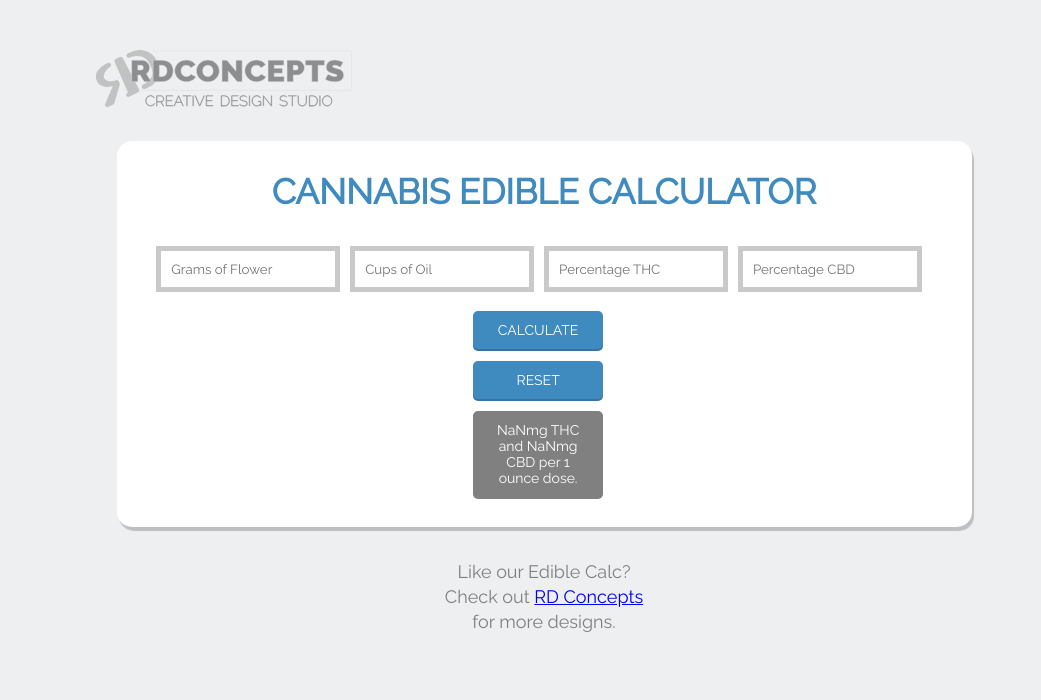
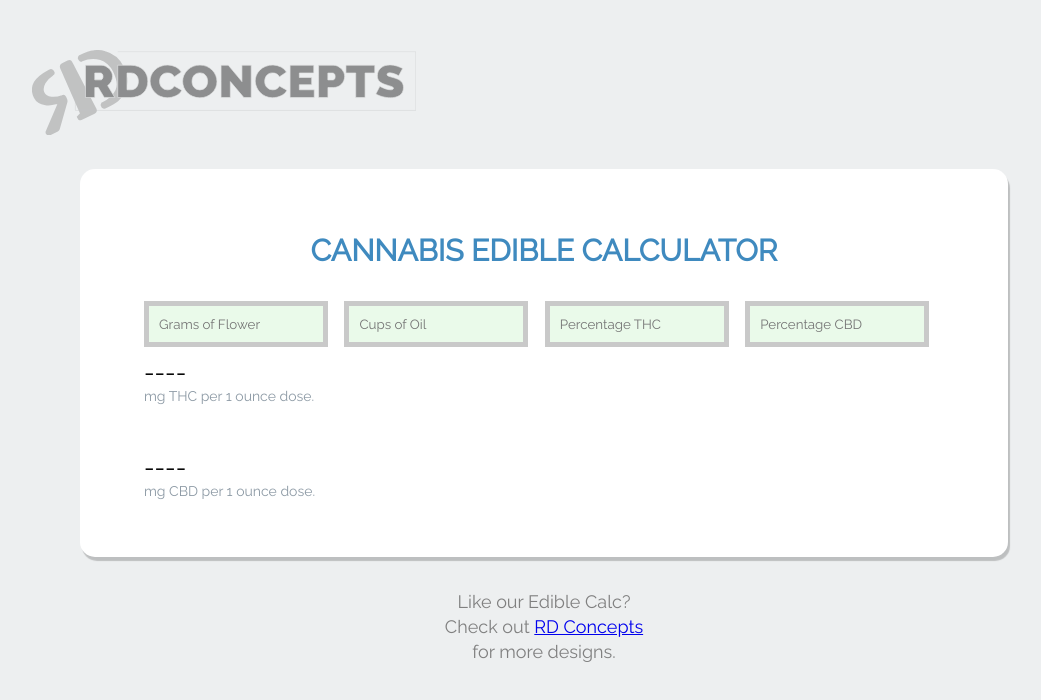
Before and after one commit to reedjustin503/Edible-Calc, a plain HTML site: page index.html in a window 1280 px wide. Shown: the whole page, without its empty margins (96-1137 px from the left). Drawn offline with Linux system fonts and the light colour scheme.

Commit message:
Add files via upload
Changed output field to HTML equation, no need for calculate or reset button, allowing for multiple iterations more quickly.

```diff
--- a/edibleCalc.js
+++ b/edibleCalc.js
@@ -9,7 +9,7 @@ function getNumbers () {
 
 function getAnswer() {
   getNumbers ();
-    var resultthc = ((flower * 1000) * (thc*.01)) / (cups * 8)
+    var resultthc = (((flower * 1000)*.90) * (thc*.01)) / (cups * 8)
     var resultcbd = ((flower * 1000) * (cbd*.01)) / (cups * 8)
       console.log(resultthc, resultcbd);
       function displayPercent () {
--- a/index.html
+++ b/index.html
@@ -4,12 +4,13 @@
   <meta charset="utf-8">
   <link rel="stylesheet" type="text/css" href="//fonts.googleapis.com/css?family=Raleway" />
   <link rel="stylesheet" href="main.css">
-  <title>Edible Calculator</title>
+  <title>RD Concepts | Edible Calculator</title>
  </head>
+
 <body class="site">
-
-  <!-- Logo above edible calculator -->
-    <a href="http://rdconcepts.design"><svg id="Layer_1" data-name="Layer 1" xmlns="http://www.w3.org/2000/svg" viewBox="0 0 569.6 126.8"><title>rdSiteLogo</title>
+<!-- Logo above edible calculator -->
+    <a href="http://rdconcepts.design">
+      <svg id="Layer_1" data-name="Layer 1" xmlns="http://www.w3.org/2000/svg" viewBox="0 0 569.6 126.8"><title>rdSiteLogo</title>
       <g class="bluelogo">
           <path class="bluepart" d="M109,9.7A38.3,38.3,0,0,0,92.4,8.5c-5.1.6-12.7,3.4-20.3,7a3.2,3.2,0,0,0-.9,2.2l0.9,1.8c0.2,0.4,1,1.3,1.5,1.1l0.8-.4a41,41,0,0,1,28.2-2.3c8.2,2.3,16.6,10.3,20.6,18.5s8.5,20.5,3.6,29.9c-6.2,11.7-15.2,16.4-20.6,19l-0.6.3a2.4,2.4,0,0,0-.4,2l0.9,1.8a3.1,3.1,0,0,0,2.3.7c7.7-3.7,14.8-7.1,18.4-10.4a40.4,40.4,0,0,0,10-13.5c5-11.2,3.4-23.3-2.1-34.8S120.5,12.8,109,9.7Z" transform="translate(-0.8 	-5.6)" fill="#07a5de" stroke="#07a5de" stroke-miterlimit="10" stroke-width="5"/>
           <path class="bluepart" d="M58.5,25L94.1,93.9a3,3,0,0,1-1.5,3.9l-19.5,9.4c-1.6.8-2.3-.5-3-2l4.8-5.1L44.8,31.6a3.1,3.1,0,0,1,1.6-4.1l8.1-3.9A3,3,0,0,1,58.5,25Z" transform="translate(-0.8 -5.6)" fill="#07a5de" stroke="#07a5de" stroke-miterlimit="10" stroke-width="5"/>
@@ -52,19 +53,21 @@
           <path class="tagline" d="M498.5,130.4V107.2h1.1v23.2h-1.1Z" transform="translate(-0.8 -5.6)" fill="#fff"/>
           <path class="tagline" d="M515.2,130.5a9.6,9.6,0,0,1-4.4-1,11.4,11.4,0,0,1-3.4-2.6,11.8,11.8,0,0,1-2.2-3.8,12.5,12.5,0,0,1-.8-4.3,12.1,12.1,0,0,1,.8-4.4,12.4,12.4,0,0,1,2.3-3.8,11,11,0,0,1,3.4-2.6,9.7,9.7,0,0,1,4.3-1,9.5,9.5,0,0,1,4.4,1,11.2,11.2,0,0,1,3.4,2.7,12.5,12.5,0,0,1,2.2,3.8,12.3,12.3,0,0,1-2.3,12.5,11.1,11.1,0,0,1-3.4,2.6A9.6,9.6,0,0,1,515.2,130.5Zm-9.7-11.8a11.4,11.4,0,0,0,.7,4,11,11,0,0,0,2,3.4,9.7,9.7,0,0,0,3.1,2.4,8.7,8.7,0,0,0,3.9.9,8.4,8.4,0,0,0,4-.9,10.1,10.1,0,0,0,3.1-2.4,10.9,10.9,0,0,0,2-3.4,11.5,11.5,0,0,0,.7-3.9,11.4,11.4,0,0,0-2.8-7.4A9.8,9.8,0,0,0,519,109a8.5,8.5,0,0,0-3.8-.9,8.4,8.4,0,0,0-4,.9,10.1,10.1,0,0,0-3.1,2.4A11.5,11.5,0,0,0,505.5,118.8Z" transform="translate(-0.8 -5.6)" fill="#fff"/>
     </svg></a>
+<!-- End Logo-->
 
   <div class="container">
     <h1 id="title">Cannabis Edible calculator</h1>
-      <form id="form">
-        <input id="flower" type="number" placeholder="Grams of Flower">
-        <input id="cups" type="number" placeholder="Cups of Oil">
-        <input id="thc" type="number" placeholder="Percentage THC">
-        <input id="cbd" type="number" placeholder="Percentage CBD">
-          <g class="buttons">
-        <button id="button" type="button" onClick="getAnswer()">Calculate</button>
-        <button id="reset" type="reset" value="Reset">Reset</button>
-        <button id="button1"><script src="edibleCalc.js"></script></button>
-          </g>
+      <form id="outPut" oninput="x.value = ((parseInt(flower.value)*1000)*(parseInt(thc.value)*.01)*.88)/(parseInt(cups.value)*8);y.value = ((parseInt(flower.value)*1000)*(parseInt(cbd.value)*.01)*.88)/(parseInt(cups.value)*8)">
+        <g id="centerFields">
+          <input id="flower" class="flexItem" type="number" placeholder="Grams of Flower">
+          <input id="cups" class="flexItem" type="number" placeholder="Cups of Oil">
+          <input id="thc" class="flexItem" type="number" placeholder="Percentage THC">
+          <input id="cbd" class="flexItem" type="number" placeholder="Percentage CBD">
+        </g>
+      <br>
+        <output form="outPut" name="x" for="flower thc cups">----</output><p>mg THC per 1 ounce dose.</p>
+      <br>
+        <output form="outPut" name="y" for="flower cbd cups">----</output><p>mg CBD per 1 ounce dose.</p>
       </form>
   </div>
 
--- a/main.css
+++ b/main.css
@@ -1,7 +1,3 @@
-
-* {
-  margin: 0;
-}
 
 html,
 body,
@@ -24,19 +20,18 @@ section {
   font-size: 100%;
   vertical-align: baseline;
 }
+
 html,
 body {
   height: 100%;
 }
 
-/*.wrapper{
-    min-height: 100%;
-    height: auto !important;
-    height: 100%;
-    margin: 0 -4em;
-    justify-content:
-    flex: 1;
-}*/
+#outPut {
+  font-family: "Raleway", Raleway, Arial, sans-serif;
+  flex-grow: 1;
+  font-size: 2.5em;
+  margin-bottom: -3%;
+}
 
 .footer-inner {
   height: 4em;
@@ -54,12 +49,6 @@ body {
   color: grey;
 }
 
-.site {
-  display: column;
-  flex-direction: column;
-  min-height: 100vh;
-}
-
 .push {
   flex-grow: 1;
   text-align: center;
@@ -72,10 +61,10 @@ body {
 #title {
   padding-top: -5%;
   margin-bottom: 4%;
+  font-size: 3em;
 }
 
 #Layer_1 {
-  flex:.25;
   max-width: 30%;
   opacity: .4;
   margin-left: 10%;
@@ -83,14 +72,15 @@ body {
 }
 
 .container {
+  /*display: flex;*/
+  flex-direction: column;
+  align-items: center;
   font-family: "Raleway", Raleway, Arial, sans-serif;
-  /*box-sizing: border-box;*/
-  flex: 4;
   width: 70%;
-  max-width: 825px;
+  max-width: 800px;
   background: white;
-  padding: 30px 15px;
-  margin: 5% auto 10%;
+  padding: 5% 5%;
+  margin: 5% auto;
   overflow: hidden;
   border-radius: 15px;
   -webkit-box-shadow: 2px 4px 1px 0 rgba(0, 0, 0, 0.2);
@@ -99,6 +89,73 @@ body {
   margin-bottom: 2.5%;
 }
 
+
+/*   Green Background color for input fields    */
+.flexItem {
+  background-color: rgba(50,205,50, 0.1);(50,205,50);
+}
+
+#form {
+  display: flex;
+  flex-direction: column;
+  align-items: stretch;
+  margin-left: 5%;
+  margin-right: 5%;
+}
+
+#flower,
+#cups,
+#thc,
+#cbd {
+  font-family: "Raleway", Raleway, Arial, sans-serif;
+  margin: 0px 10px 10px 0px;
+  padding: 10px;
+  border: solid 5px #c9c9c9;
+  transition: border 0.3s;
+  box-sizing: border-box;
+  flex-grow: 1;
+  width: 100%;
+}
+
+
+ul {
+  list-style: none;
+}
+
+body {
+  background: #edeff0;
+  padding: 50px 0 0;
+  font-family: "Raleway", Raleway, Arial, sans-serif;
+  font-size: 62.5%;
+}
+
+h1 {
+  font-weight: 800;
+  font-size: 35px;
+  text-align: center;
+  color: #3f8abf;
+  font-family: 'Raleway',sans-serif;
+  line-height: 72px;
+  margin: 0 0 32px;
+  text-transform: uppercase;
+  margin-bottom: 16px;
+  line-height: 1.2;
+  text-transform: uppercase;
+}
+
+p {
+  font-family: "Raleway", Raleway, Arial, sans-serif;
+	font-size: 14px;
+	font-style: normal;
+	font-variant: normal;
+	font-weight: 400;
+	line-height: 23px;
+  color: #8d9aa5;
+  margin-bottom: 15px;
+  line-height: 1.4;
+}
+
+/*****     SVG Logo     *****/
 .bluepart {
   fill: grey;
   stroke: grey;
@@ -119,301 +176,21 @@ body {
   opacity: 0;
 }
 
-#form {
-  display: flex;
-  flex-direction: column;
-  align-items: stretch;
-  margin-left: 5%;
-  margin-right: 5%;
-}
-
-#flower,
-#cups,
-#thc,
-#cbd {
-  font-family: Raleway;
-  margin: 0px 10px 10px 0px;
-  padding: 10px;
-  border: solid 5px #c9c9c9;
-  transition: border 0.3s;
-  /*max-width: 15%;
-  min-width: 130px;*/
-  box-sizing: border-box;
-  flex-grow: 1;
-}
-
-#flower input[type="number"]:focus,
-#cups input[type="number"].focus {
-  border: solid 5px #969696;
-}
-
-html {
-  line-height: 1;
-}
-
-ul {
-  list-style: none;
-}
-
-body {
-  background: #edeff0;
-  padding: 50px 0 0;
-  font-family: "Raleway", Raleway, Arial, sans-serif;
-  font-size: 62.5%;
-}
-
-h1,
-h2 {
-  color: #3f8abf;
-  font-family: 'Raleway',sans-serif;
-  font-size: 35px; font-weight: 800;
-  line-height: 72px; margin: 0 0 32px;
-  text-transform: uppercase;
-  margin-bottom: 16px;
-  line-height: 1.2;
-  text-transform: uppercase;
-}
-
-h1 {
-    text-align: center;
-}
-
-h2 {
-  font-family: "Raleway", Raleway, Arial, sans-serif;
-  font-size: 17px;
-  font-style: normal;
-	font-variant: normal;
-	font-weight: 500;
-  line-height: 23px
-}
-
-p {
-  font-family: "Raleway", Raleway, Arial, sans-serif;
-	font-size: 14px;
-	font-style: normal;
-	font-variant: normal;
-	font-weight: 400;
-	line-height: 23px;
-  color: #8d9aa5;
-  margin-bottom: 15px;
-  line-height: 1.4;
-}
-
-#button {
-  /*margin-top: 2%;
-  margin-bottom: 4%;*/
-  text-transform: uppercase;
-}
-
-#button1 {
-  /*margin-bottom: -2%*/
-}
-
-#reset {
-  /*box-sizing: border-box;
-  margin-bottom: 4%;*/
-  text-transform: uppercase;
-}
-
-#button,
-#button1,
-#reset {
-  width: 15%;
-  min-width: 130px;
-  font-family: "Raleway", Raleway, Arial, sans-serif;
-  background: #3f8abf;
-  padding: 8px 12px;
-  font-size: 1.4em;
-  color: white;
-  font-weight: 500;
-  border: 3px solid #3f8abf;
-  outline: none;
-  cursor: pointer;
-  align-self: center;
-  /*display: -moz-inline-stack;
-  display: inline-block;*/
-  /*vertical-align: middle;
-  *vertical-align: auto;*/
-  /*zoom: 1;
-  *display: inline;*/
-  -webkit-border-radius: 5px;
-  -moz-border-radius: 5px;
-  -ms-border-radius: 5px;
-  -o-border-radius: 5px;
-  border-radius: 5px;
-  -webkit-box-shadow: 0 2px 0 0 #3574a0;
-  -moz-box-shadow: 0 2px 0 0 #3574a0;
-  box-shadow: 0 2px 0 0 #3574a0;
-  -webkit-transition: 0.3s;
-  -moz-transition: 0.3s;
-  -o-transition: 0.3s;
-  transition: 0.3s;
-}
-
-#button1 {
-  border: 3px solid grey;
-  background: grey;
-  -webkit-box-shadow: 0 2px 0 0 grey;
-  -moz-box-shadow: 0 2px 0 0 grey;
-  box-shadow: 0 2px 0 0 grey;
-}
-
-#button:hover,
-#reset:hover {
-  background: #397cac;
-  border-color: #s;
-  -webkit-box-shadow: 0 2px 0 0 #2c6085;
-  -moz-box-shadow: 0 2px 0 0 #2c6085;
-  box-shadow: 0 2px 0 0 #2c6085;
-}
-
-#reset,
-#button1 {
-  margin-top: 2%;
-}
-
 /* MEDIA RULES FOR RESPONSIVE SCREEN DESIGN */
-@media (min-width: 100px) {
-  #button,
-  #button1,
-  #reset {
-    margin-left: 23%;
+@media (min-width: 600px) {
+  #flower,
+  #cups,
+  #thc,
+  #cbd {
+    width: 45%;
   }
 }
 
-@media (min-width: 500px) {
-  #button,
-  #button1,
-  #reset {
-    margin-left: 30%;
+@media (min-width: 1200px) {
+  #flower,
+  #cups,
+  #thc,
+  #cbd {
+    width: 23%;
   }
 }
-
-@media (min-width: 700px) {
-  #form {
-    flex-direction: row;
-    flex-wrap: wrap;
-    margin-right: 7%;
-    margin-left: 7%;
-  }
-  #button,
-  #button1,
-  #reset {
-    margin-left: 35%;
-  }
-}
-
-@media (min-width: 800px) {
-  #form {
-    flex-direction: row;
-    flex-wrap: wrap;
-    margin-right: 15%;
-    margin-left: 15%;
-  }
-  #button,
-  #button1,
-  #reset {
-    margin-left: 31.5%;
-  }
-}
-
-@media (min-width: 832px) {
-  #form {
-    flex-direction: row;
-    flex-wrap: wrap;
-    margin-right: 12%;
-    margin-left: 12%;
-  }
-  #button,
-  #button1,
-  #reset {
-    margin-left: 34%;
-  }
-}
-
-
-@media (min-width: 940px) {
-  #form {
-    flex-direction: row;
-    flex-wrap: wrap;
-    margin-right: 16%;
-    margin-left: 16%;
-  }
-  .tagline {
-    opacity: 1;
-    fill: black;
-    stroke: black;
-  }
-#Layer_1 {
-  max-width: 25%;
-}
-
-  }
-
-  @media (min-width: 980px) {
-    #button,
-    #button1,
-    #reset {
-      margin-left: 35%;
-    }
-  }
-
-@media (min-width: 1037px) {
-  #form {
-    flex-direction: row;
-    flex-wrap: wrap;
-    margin-right: 1%;
-    margin-left: 1%;
-  }
-  #button,
-  #button1,
-  #reset {
-    margin-left: 46.5%;
-  }
-  #Layer_1 {
-    max-width: 20%;
-  }
-}
-
-@media (min-width: 1070px) {
-  #button,
-  #button1,
-  #reset {
-    margin-left: 48%;
-  }
-}
-
-@media (min-width: 1100px) {
-  #button,
-  #button1,
-  #reset {
-    margin-left: 49.5%;
-  }
-}
-
-  @media (min-width: 1160px) {
-    #form {
-      flex-direction: row;
-      flex-wrap: wrap;
-      margin-right: 3%;
-      margin-left: 3%;
-    }
-    #button,
-    #button1,
-    #reset {
-      margin-left: 52%;
-    }
-    #button {
-      margin-top: 1.5%;
-    }
-    #Layer_1 {
-      max-width: 20%;
-      margin-left: 15%;
-    }
-}
-
-@media (min-width: 1500px) {
-  #layer_1 {
-    max-width: 15%;
-  }
-}
```
